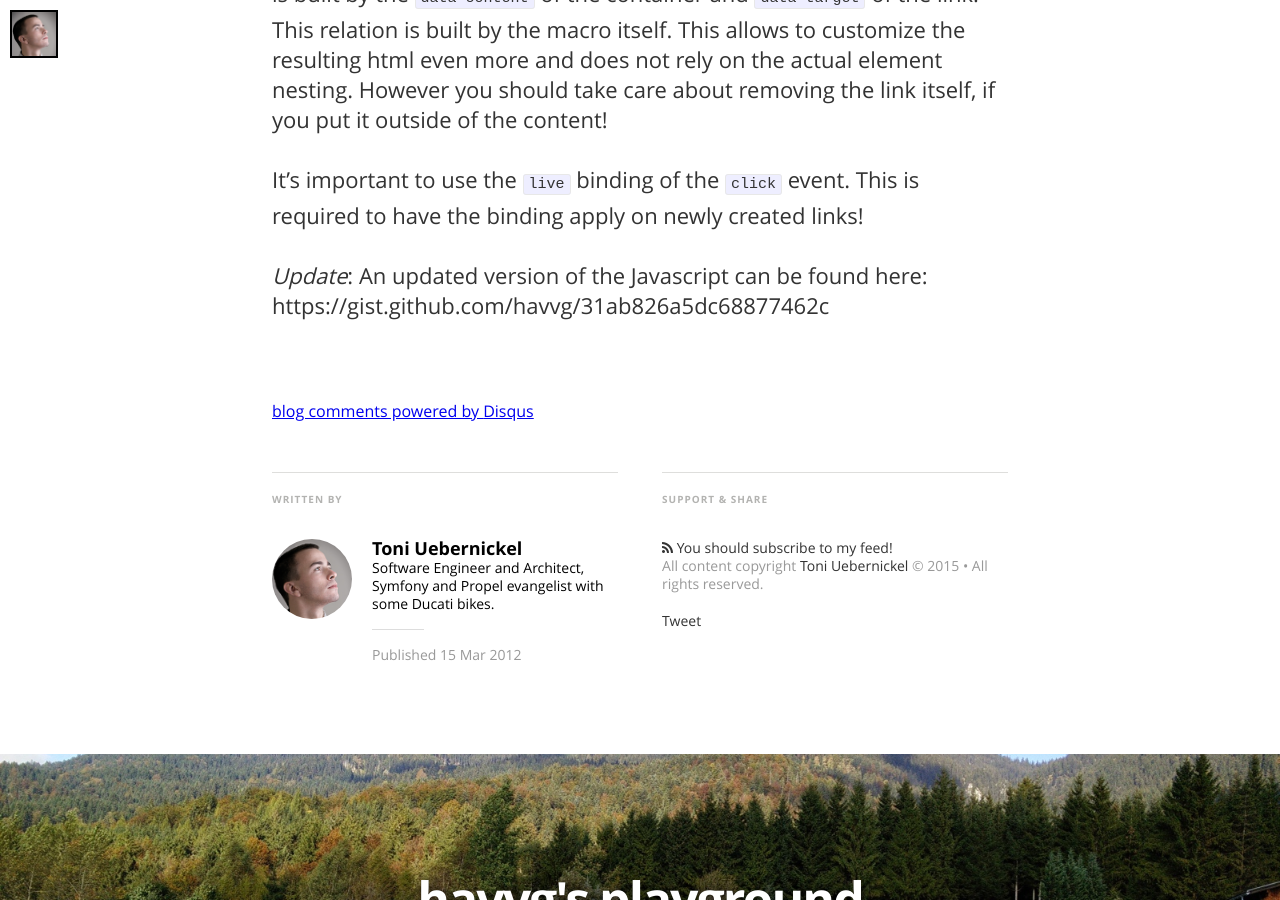
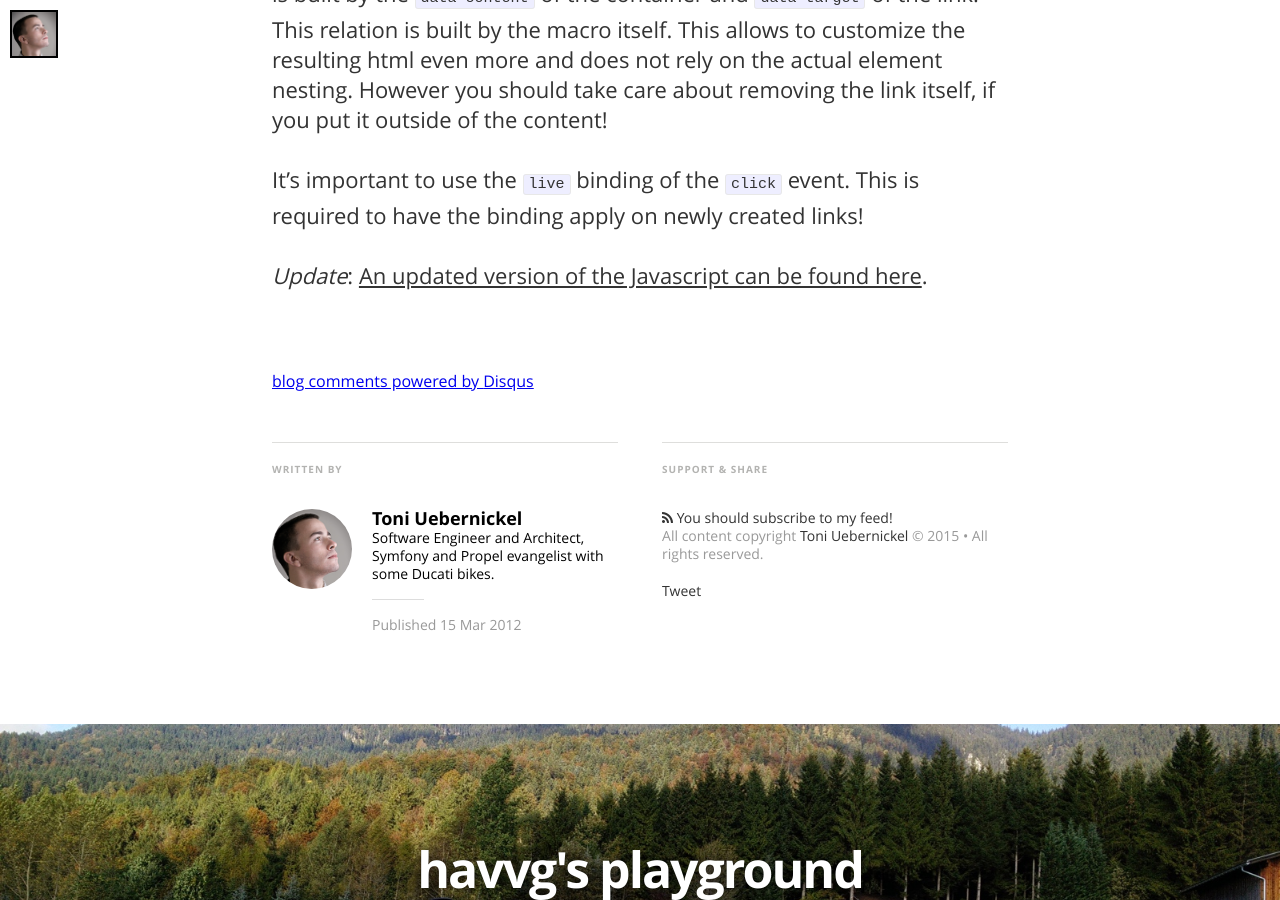
Before and after one commit to havvg/havvg.github.com, a Jekyll site: the page built from _posts/2012-03-15-an-example-of-symfony2-collectiontype-form-field-prototype.markdown, in a window 1280 px wide and 900 px high, scrolled down 3711 px. Built offline with Jekyll 4.4.1, drawn with Linux system fonts in a browser that asks for light colours; nearby versions of some CDN libraries; Markdown is read by kramdown in place of the engine named in the settings; comment, search, counter and statistics services are not loaded.

Commit message:
fix link to collection.js not being linked

```diff
--- a/_posts/2012-03-15-an-example-of-symfony2-collectiontype-form-field-prototype.markdown
+++ b/_posts/2012-03-15-an-example-of-symfony2-collectiontype-form-field-prototype.markdown
@@ -164,4 +164,4 @@ However you should take care about removing the link itself, if you put it outsi
 
 It's important to use the `live` binding of the `click` event. This is required to have the binding apply on newly created links!
 
-*Update*: An updated version of the Javascript can be found here: https://gist.github.com/havvg/31ab826a5dc68877462c
+*Update*: [An updated version of the Javascript can be found here](https://gist.github.com/havvg/31ab826a5dc68877462c).
```
